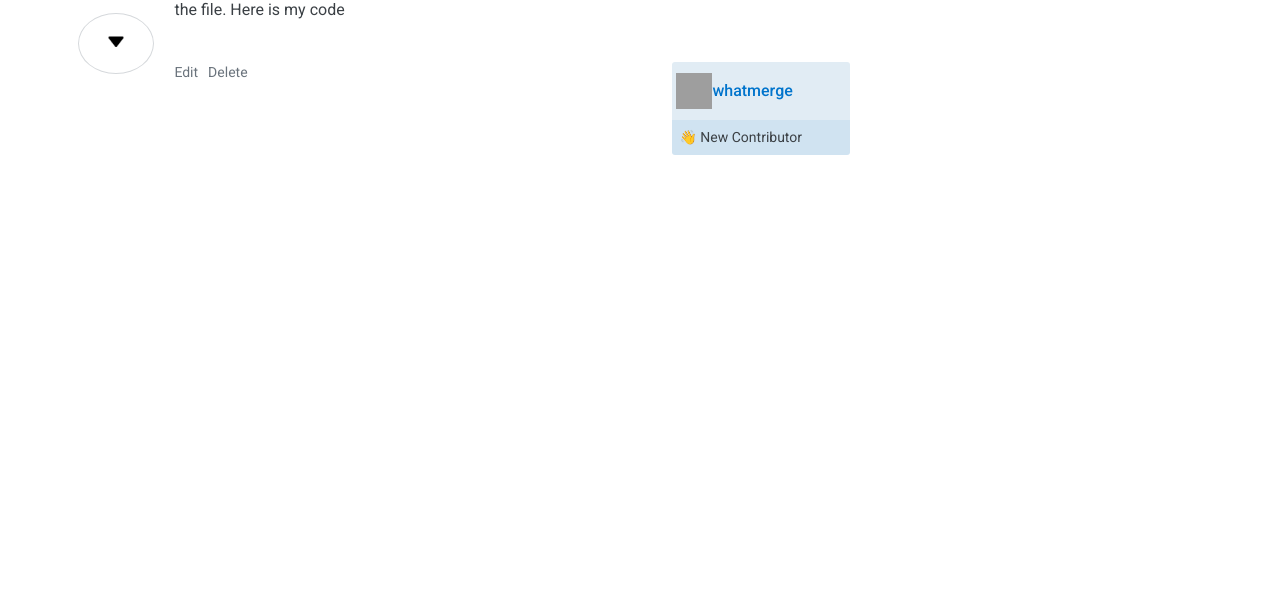
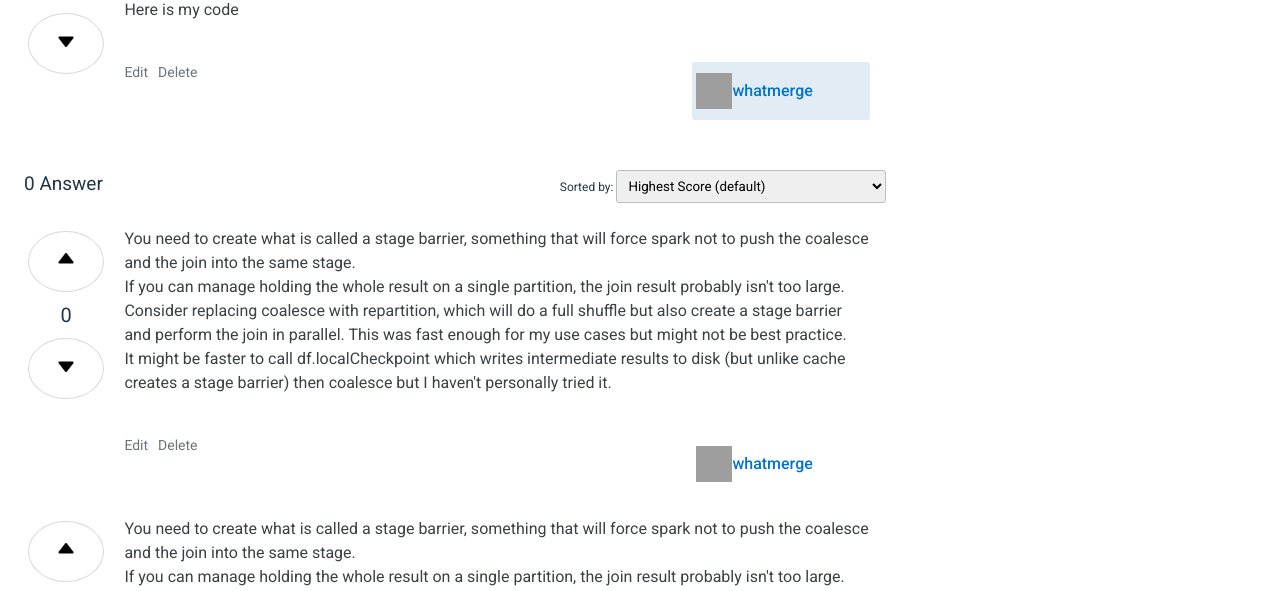
Before and after one commit to codestates-seb/seb44_pre_026, a React (Vite) app in the folder client/: page /questions/1 in a window 1280 px wide. Shown: the part 358-949 px from the top of the page. Before the commit the page ends 800 px from the top, so only its background shows below. Built offline with nearby package versions, Linux system fonts and the light colour scheme; grey boxes are pictures that could not be loaded.

Commit message:
feat: 상세페이지에 Answer 출력 작업

```diff
--- a/client/src/components/Answer/Answer.tsx
+++ b/client/src/components/Answer/Answer.tsx
@@ -1,43 +1,30 @@
-import { useState } from "react";
+import Posting from "../Posting/Posting";
+import { AnswerProps } from "../../pages/Detail/Detail";
+import * as S from "./style";
 
-interface AnswerProps {
-  answer_id: number;
-  question_id: number;
-  username: string;
-  content: string;
-  created_at: string;
-  modified_at: string;
+interface Props {
+  answerData: AnswerProps[];
 }
 
-function Answer() {
-  const initialState: AnswerProps = {
-    answer_id: 0,
-    question_id: 0,
-    username: "",
-    content: "",
-    created_at: "",
-    modified_at: "",
-  };
-
-  const [answerData, setAnswerDate] = useState<AnswerProps>(initialState);
-
+function Answer({ answerData }: Props) {
   return (
-    <section>
-      <header>
+    <S.AnswerLayout>
+      <S.Header>
         <div>0 Answer</div>
-        <div>
-          <label htmlFor="sort_answer">Sorted by:</label>
-          <select name="sort" id="sort_answer">
-            <option value="score" selected>
-              Highest Score (default)
-            </option>
+        <S.SortMenu>
+          <label htmlFor="sort_answer">Sorted by: </label>
+          <select name="sort" id="sort_answer" defaultValue="score">
+            <option value="score">Highest Score (default)</option>
             <option value="trend">Trending (recent votes count more)</option>
             <option value="modified">Date modified (newest first)</option>
             <option value="created">Date created (oldest first)</option>
           </select>
-        </div>
-      </header>
-    </section>
+        </S.SortMenu>
+      </S.Header>
+      {answerData.map(e => (
+        <Posting key={e.answer_id} answer={e} />
+      ))}
+    </S.AnswerLayout>
   );
 }
 
--- a/client/src/components/Answer/style.ts
+++ b/client/src/components/Answer/style.ts
@@ -0,0 +1,33 @@
+import { styled } from "styled-components";
+
+export const AnswerLayout = styled.article`
+  width: 100%;
+  max-width: 1264px;
+  padding-top: 20px;
+  margin-top: 30px;
+  display: flex;
+  flex-direction: column;
+`;
+
+export const Header = styled.header`
+  display: flex;
+  width: 70%;
+  justify-content: space-between;
+
+  & > div:first-child {
+    font-size: 19px;
+    font-weight: 400;
+  }
+`;
+
+export const SortMenu = styled.div`
+  & > label {
+    font-size: 12px;
+  }
+
+  & > select {
+    padding: 7px 32px 7px 7px;
+    border: 1px solid var(--bc-darker);
+    border-radius: 3px;
+  }
+`;
--- a/client/src/components/Posting/Posting.tsx
+++ b/client/src/components/Posting/Posting.tsx
@@ -1,13 +1,14 @@
 import * as S from "./style";
 import arrowUp from "../../assets/arrowup.png";
 import arrowDown from "../../assets/arrowdown.png";
-import { DetailProps } from "../../pages/Detail/Detail";
+import { AnswerProps, DetailProps } from "../../pages/Detail/Detail";
 
 interface PostingProps {
-  content: DetailProps;
+  content?: DetailProps;
+  answer: AnswerProps;
 }
 
-function Posting({ content }: PostingProps) {
+function Posting({ content, answer }: PostingProps) {
   return (
     <S.PostLayout>
       <S.VoteBox>
@@ -20,23 +21,27 @@ function Posting({ content }: PostingProps) {
         </button>
       </S.VoteBox>
       <div>
-        <S.Content dangerouslySetInnerHTML={{ __html: content.content }} />
+        <S.Content
+          dangerouslySetInnerHTML={{
+            __html: content ? content.content : answer.content,
+          }}
+        />
         <S.ContentFooter>
           <S.FooterMenu>
             <span>Edit</span>
             <span>Delete</span>
           </S.FooterMenu>
           <S.UserInfo>
-            <div>
+            <div style={{ backgroundColor: content && "var(--powder-100)" }}>
               <img
                 src="https://upload.wikimedia.org/wikipedia/commons/e/ef/Stack_Overflow_icon.svg"
                 style={{ width: "36px", height: "36px" }}
               />
               <span>
-                <a href="#">{content.username}</a>
+                <a href="#">{content ? content.username : answer.username}</a>
               </span>
             </div>
-            <div>👋 New Contributor</div>
+            {/* <div>👋 New Contributor</div> */}
           </S.UserInfo>
         </S.ContentFooter>
       </div>
--- a/client/src/components/Posting/style.ts
+++ b/client/src/components/Posting/style.ts
@@ -77,9 +77,9 @@ export const UserInfo = styled.div`
     justify-content: center;
     align-items: center;
     padding: 11px 11px 11px 4px;
-    background-color: var(--powder-100);
-    border-top-left-radius: 3px;
-    border-top-right-radius: 3px;
+    border-radius: 3px;
+    /* border-top-left-radius: 3px;
+    border-top-right-radius: 3px; */
 
     & > span {
       width: 127px;
@@ -90,7 +90,7 @@ export const UserInfo = styled.div`
     }
   }
 
-  & > div:nth-child(2) {
+  /* & > div:nth-child(2) {
     font-size: 14px;
     padding: 7px;
     background-color: var(--powder-200);
@@ -98,5 +98,5 @@ export const UserInfo = styled.div`
     border-bottom-right-radius: 3px;
     width: 178px;
     color: var(--fc-medium);
-  }
+  } */
 `;
--- a/client/src/moks/answer.json
+++ b/client/src/moks/answer.json
@@ -2,7 +2,7 @@
   {
     "answer_id": 1,
     "question_id": 1,
-    "user_id": 1,
+    "username": "whatmerge",
     "content": "<p>You need to create what is called a stage barrier, something that will force spark not to push the coalesce and the join into the same stage.</p> <p>If you can manage holding the whole result on a single partition, the join result probably isn't too large. Consider replacing coalesce with repartition, which will do a full shuffle but also create a stage barrier and perform the join in parallel. This was fast enough for my use cases but might not be best practice.</p> <p>It might be faster to call df.localCheckpoint which writes intermediate results to disk (but unlike cache creates a stage barrier) then coalesce but I haven't personally tried it.</p>",
     "created_at": "2023-06-17T12:28:30.851",
     "modified_at": "2023-06-17T12:28:30.851"
@@ -10,9 +10,9 @@
   {
     "answer_id": 2,
     "question_id": 1,
-    "user_id": 2,
+    "username": "howhow",
     "content": "<p>You need to create what is called a stage barrier, something that will force spark not to push the coalesce and the join into the same stage.</p> <p>If you can manage holding the whole result on a single partition, the join result probably isn't too large. Consider replacing coalesce with repartition, which will do a full shuffle but also create a stage barrier and perform the join in parallel. This was fast enough for my use cases but might not be best practice.</p> <p>It might be faster to call df.localCheckpoint which writes intermediate results to disk (but unlike cache creates a stage barrier) then coalesce but I haven't personally tried it.</p>",
-    "created_at": "2023-06-17T12:28:30.851",
-    "modified_at": "2023-06-17T12:28:30.851"
+    "created_at": "2023-06-17T12:28:30.853",
+    "modified_at": "2023-06-17T12:28:30.853"
   }
 ]
--- a/client/src/pages/Detail/Detail.tsx
+++ b/client/src/pages/Detail/Detail.tsx
@@ -2,7 +2,16 @@ import axios from "axios";
 import { useState, useEffect } from "react";
 import * as S from "./style";
 import Posting from "../../components/Posting/Posting";
+import Answer from "../../components/Answer/Answer";
 
+export interface AnswerProps {
+  username: string;
+  question_id: number;
+  answer_id: string;
+  content: string;
+  created_at: string;
+  modified_at: string;
+}
 export interface DetailProps {
   username: string;
   question_id: number;
@@ -22,15 +31,26 @@ function Detail() {
     modified_at: "",
   };
 
+  const [answerData, setAnswerData] = useState<AnswerProps[]>([]);
   const [askData, setAskData] = useState<DetailProps>(initialState);
+
+  const fetch = async () => {
+    const response = await axios.get(
+      "http://localhost:5173/src/moks/question.json"
+    );
+    setAskData(response?.data);
+  };
 
   useEffect(() => {
     axios
-      .get("http://localhost:5173/src/moks/question.json")
-      .then(res => setAskData(res.data));
+      .get("http://localhost:5173/src/moks/answer.json")
+      .then(res => setAnswerData(res.data));
+
+    fetch();
   }, []);
 
   console.log(askData);
+  console.log(answerData);
 
   return (
     <S.Section>
@@ -56,6 +76,7 @@ function Detail() {
         />
         <Posting content={askData} />
       </S.DetailLayout>
+      {answerData.length > 0 && <Answer answerData={answerData} />}
     </S.Section>
   );
 }
```
